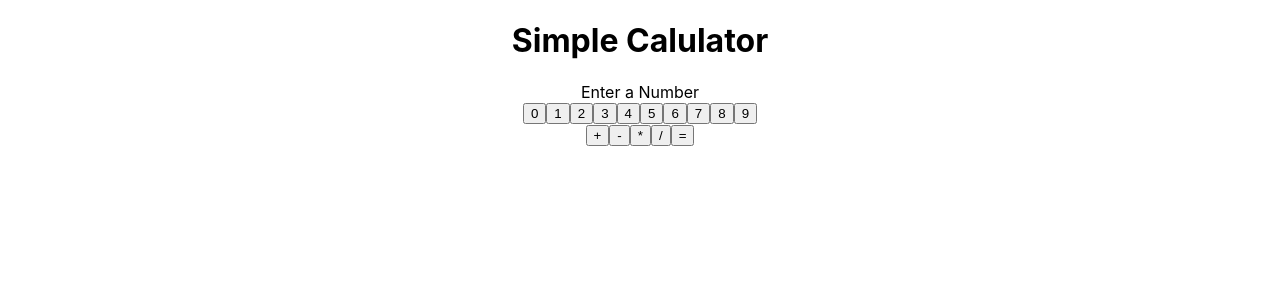
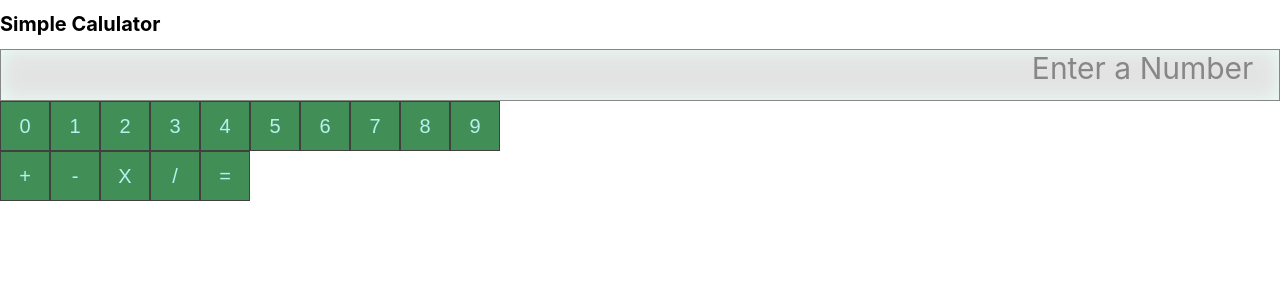
Before and after one commit to Netchicken/reactfirstlesson, a React (Create React App) app: page / in a window 1280 px wide. Shown: the top 300 px of the page. Built offline with nearby package versions, Linux system fonts and the light colour scheme.

Commit message:
working to date

```diff
--- a/src/App.css
+++ b/src/App.css
@@ -1,27 +1,54 @@
-.App {
-  text-align: center;
+* {
+  font-size: 20px;
+}
+h1 {
+  margin-top: 12px;
+}
+.calc-box {
+  box-shadow: 0px 0px 100px #06678a;
+  padding: 20px;
+  margin: 20px auto;
+  width: 300px; /*width of box */
 }
 
-.App-logo {
-  height: 40vmin;
-  pointer-events: none;
+button {
+  border: 0.5px solid #413f3f;
+  color: rgb(182, 241, 240);
+  justify-content: center;
+  align-items: center;
+  background-color: #428e57;
+  width: 50px;
+  height: 50px;
+  transition: all 0.4s ease-in-out;
+  cursor: pointer;
 }
 
-@media (prefers-reduced-motion: no-preference) {
-  .App-logo {
-    animation: App-logo-spin infinite 20s linear;
-  }
+button:hover {
+  background-color: #525252;
 }
 
-.App-header {
-  background-color: #282c34;
-  min-height: 100vh;
+.digits button {
+  background-color: #cfd867;
+  height: 50px;
+  cursor: pointer;
+  transition: all 0.4s ease-in-out;
+  border: 0.5px solid #b0b0b0;
+}
+.digits button:hover {
+  background-color: #c9c9c9;
+}
+
+.output {
+  height: 50px;
+  box-shadow: inset 0px 0px 20px #d1ffef;
+  padding-right: 2%;
+  text-align: right;
+  font-size: 30px;
   display: flex;
+  opacity: 46.5%;
+  background-color: #c5c5c5;
+  border: 1px solid black;
   flex-direction: column;
-  align-items: center;
-  justify-content: center;
-  font-size: calc(10px + 2vmin);
-  color: white;
 }
 
 .App-link {
--- a/src/App.js
+++ b/src/App.js
@@ -10,7 +10,7 @@ function App() {
 
   const updateCalculation = (value) => {
     setCalculation(calculation + String(value));
-    console.log("updateCalculation", value + " " + first);
+    console.log("updateCalculation", value);
 
     if (value === "=") {
       setCalculation(new Function("return " + calculation));
--- a/src/Components/CalcButtons.js
+++ b/src/Components/CalcButtons.js
@@ -3,7 +3,7 @@ const CalcButtons = ({ updateCalculation }) => {
     <div>
       <button onClick={() => updateCalculation("+")}>+</button>
       <button onClick={() => updateCalculation("-")}>-</button>
-      <button onClick={() => updateCalculation("*")}>*</button>
+      <button onClick={() => updateCalculation("*")}>X</button>
       <button onClick={() => updateCalculation("/")}>/</button>
       <button onClick={() => updateCalculation("=")}>=</button>
     </div>
```
